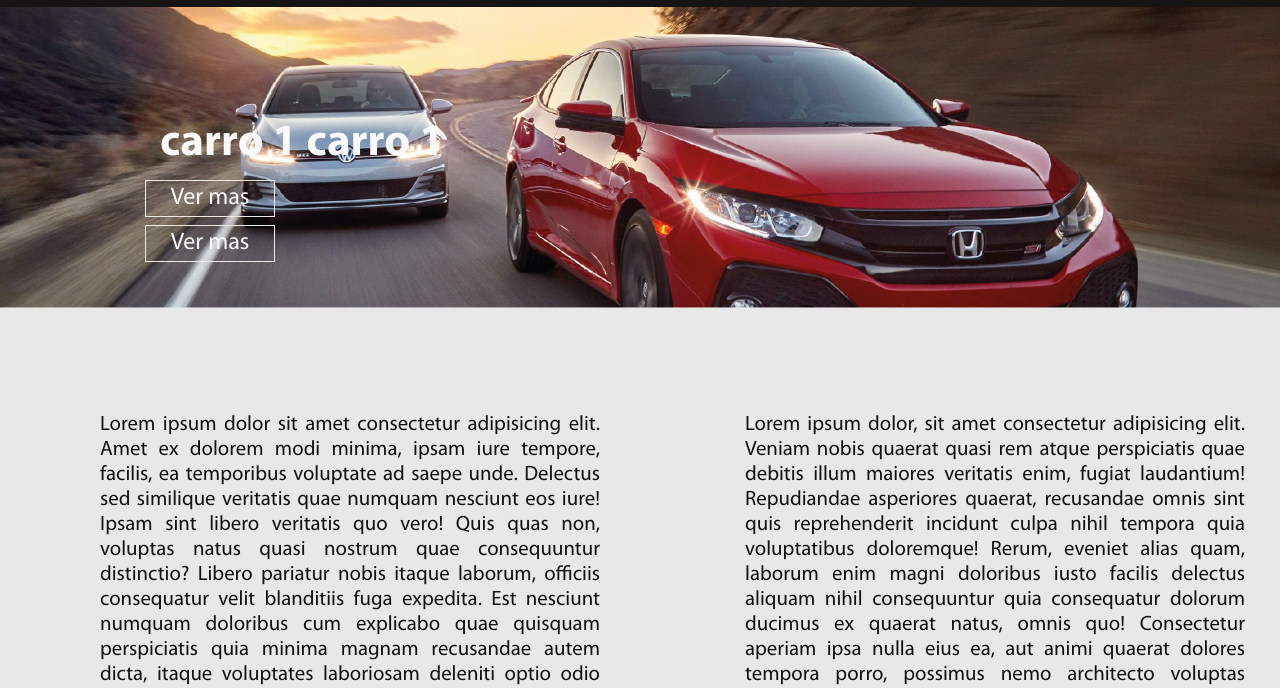
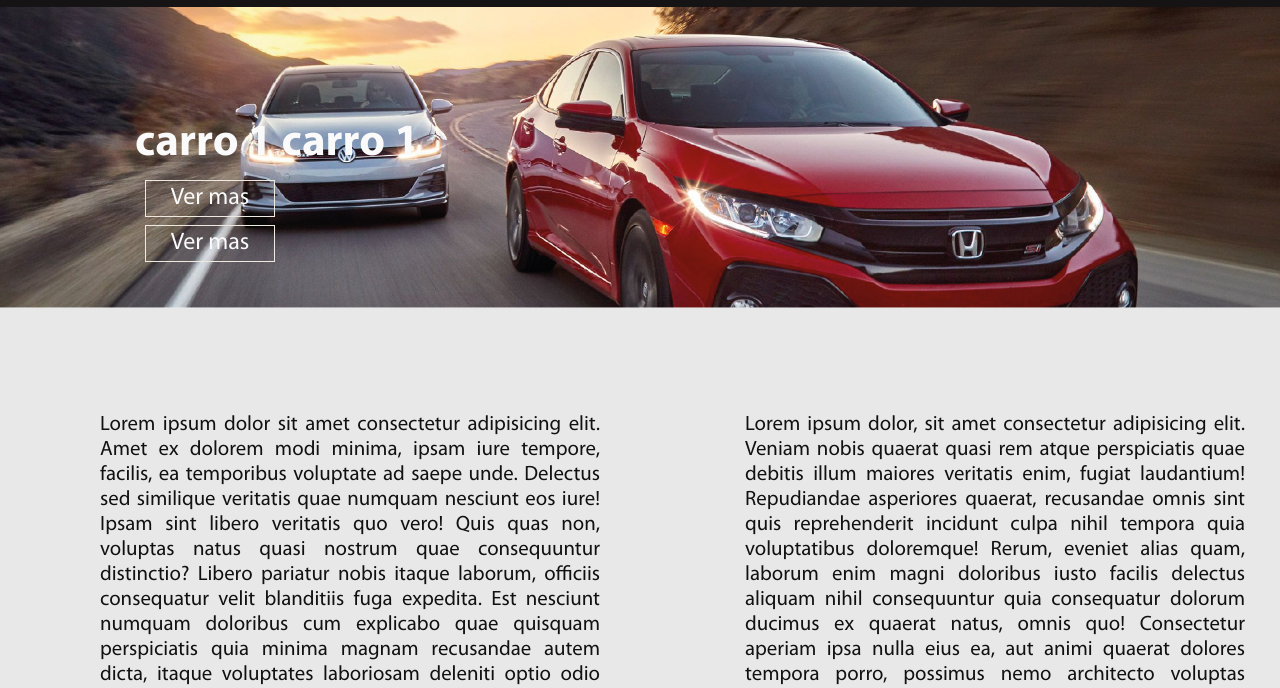
Before and after one commit to emanuel-gtz/mini-proyecto-con-sass-y-pug, a plain HTML site: page index.html in a window 1280 px wide. Shown: the part 103-791 px from the top of the page. Drawn offline with Linux system fonts and the light colour scheme; a web font is replaced by a local one.

Commit message:
Version final, mini proyecto

```diff
--- a/styles/styles_home/styles_slider/slider_home_page.scss
+++ b/styles/styles_home/styles_slider/slider_home_page.scss
@@ -21,7 +21,7 @@
             font-size: 2.8em;
             position: absolute;
             top: 112px;
-            left: 110px;
+            left: 85px;
             display: flex;
             font-family: "Mi fuente";
             width: 30%;
```
Also changed, not shown: styles/styles_home/styles_slider/slider_home_page.css, 2 other files.
